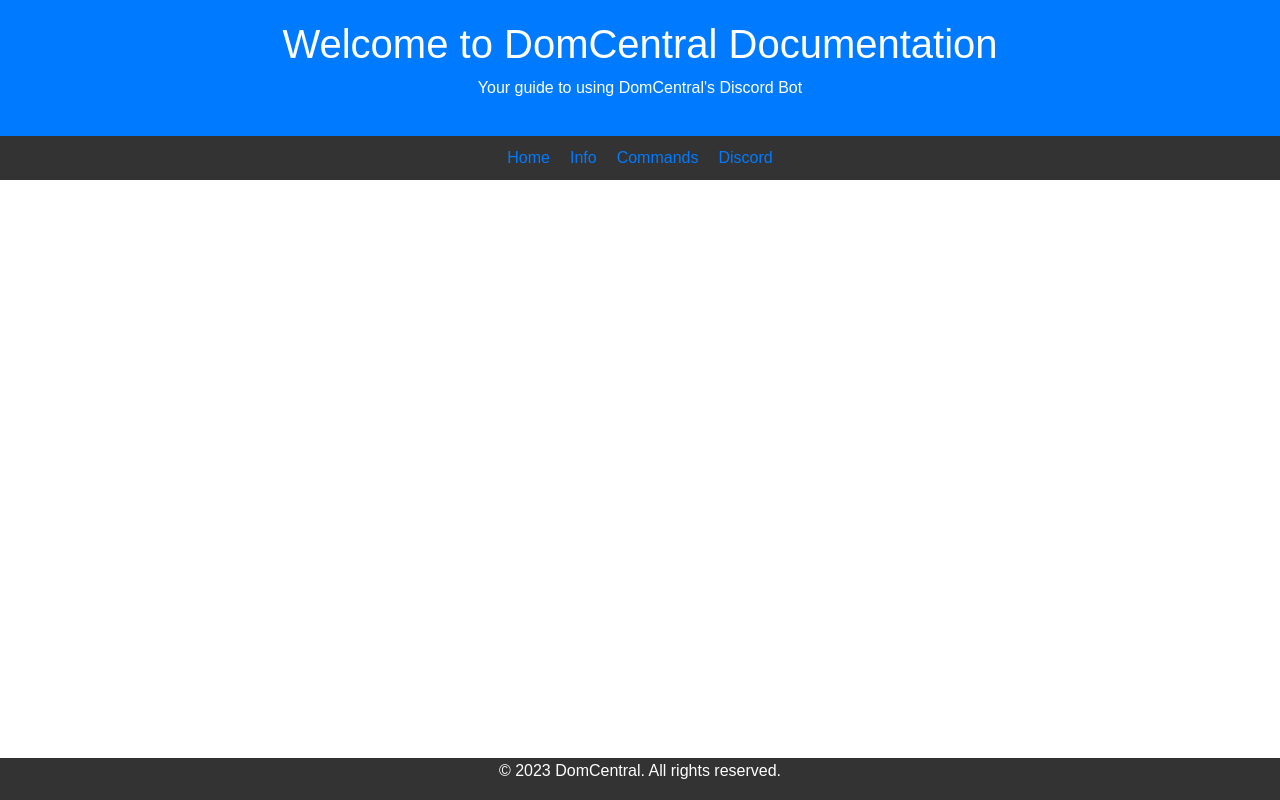
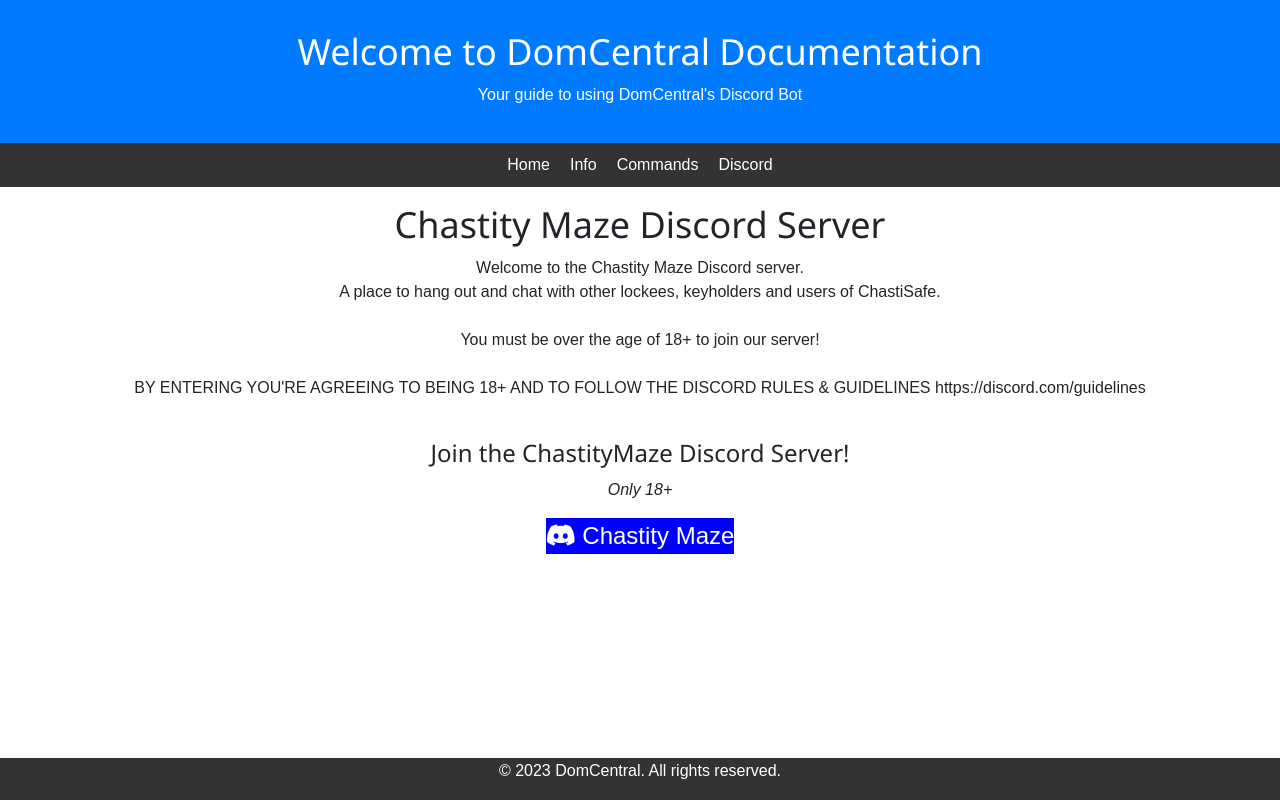
Before and after one commit to GreenYellow0/DomCentral, a plain HTML site: page discord.html in a window 1280 px wide. Drawn offline with nearby package versions, Linux system fonts and the light colour scheme.

Commit message:
Adding discord

```diff
--- a/discord.html
+++ b/discord.html
@@ -6,8 +6,10 @@
   <title>DomCentral Documentation - Discord</title>
   <link rel="stylesheet" href="main.css">
   <link rel="icon"  href="IMG/Dominance_Bot.png" sizes="32x32">
-  <link rel="stylesheet" href="https://maxcdn.bootstrapcdn.com/bootstrap/3.4.1/css/bootstrap.min.css">
   <link rel="stylesheet" href="https://maxcdn.bootstrapcdn.com/bootstrap/4.5.2/css/bootstrap.min.css">
+  <link rel="stylesheet" href="https://cdnjs.cloudflare.com/ajax/libs/font-awesome/6.4.0/css/all.min.css">
+  <link rel="stylesheet" href="https://www.w3schools.com/w3css/4/w3.css">
+  <script src="https://cdn.jsdelivr.net/npm/bootstrap@5.2.2/dist/js/bootstrap.bundle.min.js"></script>
 </head>
 
 <style>
@@ -68,6 +70,15 @@ nav li {
     width: 100%;
     padding: 1px 0;
   }
+
+  /*Discord Join Button*/
+.discord-bttn {
+  font-size: 24px;
+  background-color: blue;
+  color: white;
+  cursor: pointer;
+  border: none;
+}
 </style>
 
 <body>
@@ -85,6 +96,21 @@ nav li {
     </ul>
   </nav>
 
+<div class="container-normal-center">
+    <h1>Chastity Maze Discord Server</h1>
+    <p>Welcome to the Chastity Maze Discord server. <br> A place to hang out and chat with other lockees, keyholders and users of ChastiSafe. <br><br>
+
+        You must be over the age of 18+ to join our server! <br><br>
+
+        BY ENTERING YOU'RE AGREEING TO BEING 18+ AND TO FOLLOW THE DISCORD RULES & GUIDELINES <a href="https://discord.com/guidelines">https://discord.com/guidelines</a></p>
+</div>
+
+  <div class="container-normal-center">
+    <h3>Join the ChastityMaze Discord Server!</h3>
+    <p><i>Only 18+</i></p>
+    <a href="https://discord.gg/3dW5vbN" target="_blank"><button class="discord-bttn"><i class='fab fa-discord'></i> Chastity Maze</button></a>
+  </div>
+
 
   <footer>
     <p>&copy; 2023 DomCentral. All rights reserved.</p>
--- a/main.css
+++ b/main.css
@@ -55,3 +55,13 @@ body {
       font-size: medium;
       text-align: center;
       }}
+
+
+/*Discord Join Button*/
+.discord-bttn {
+  font-size: 24px;
+  background-color: blue;
+  color: white;
+  cursor: pointer;
+  border: none;
+}
```
Also changed, not shown: commands.html (+3 -1 lines), index.html (+3 -1 lines), info.html (+3 -1 lines).
